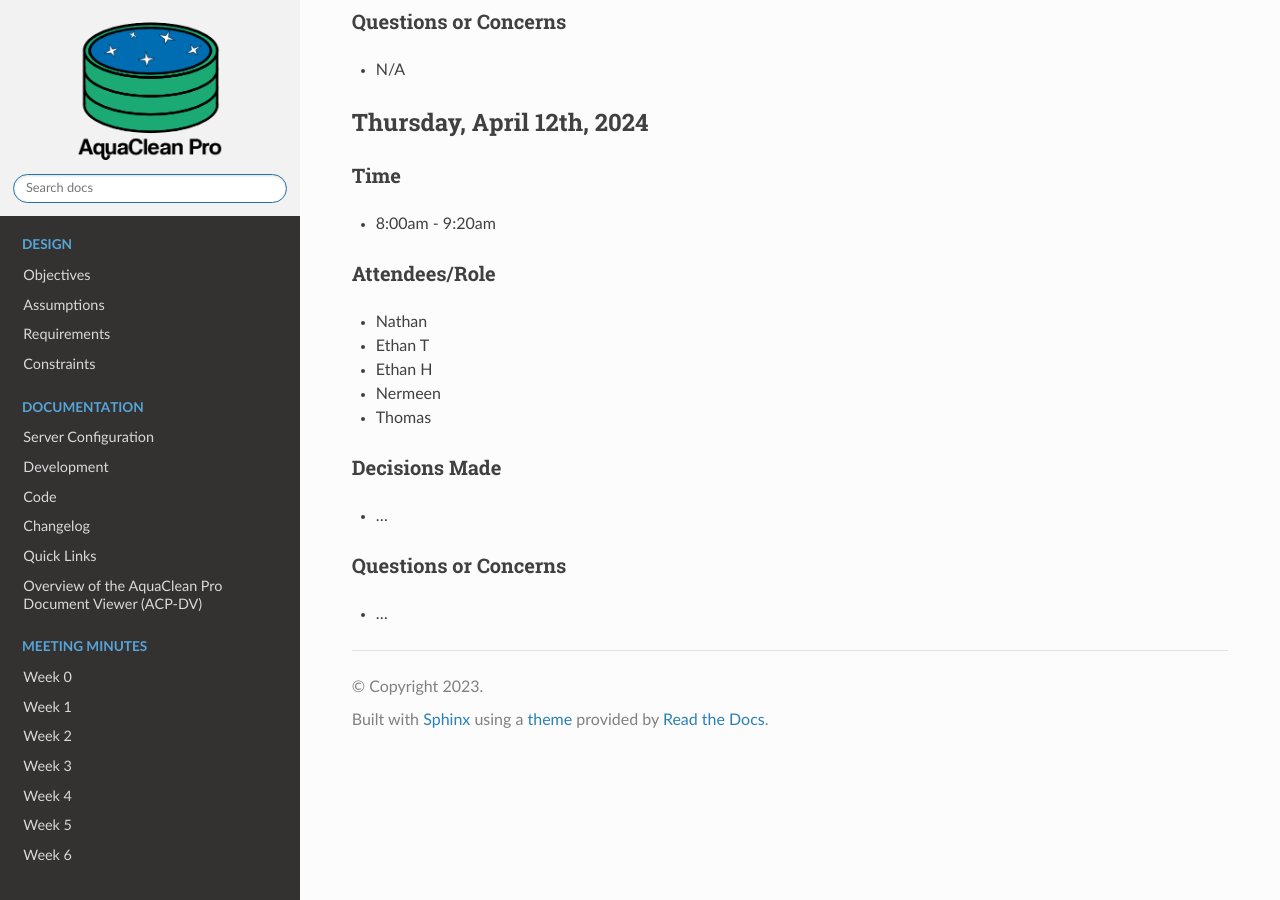
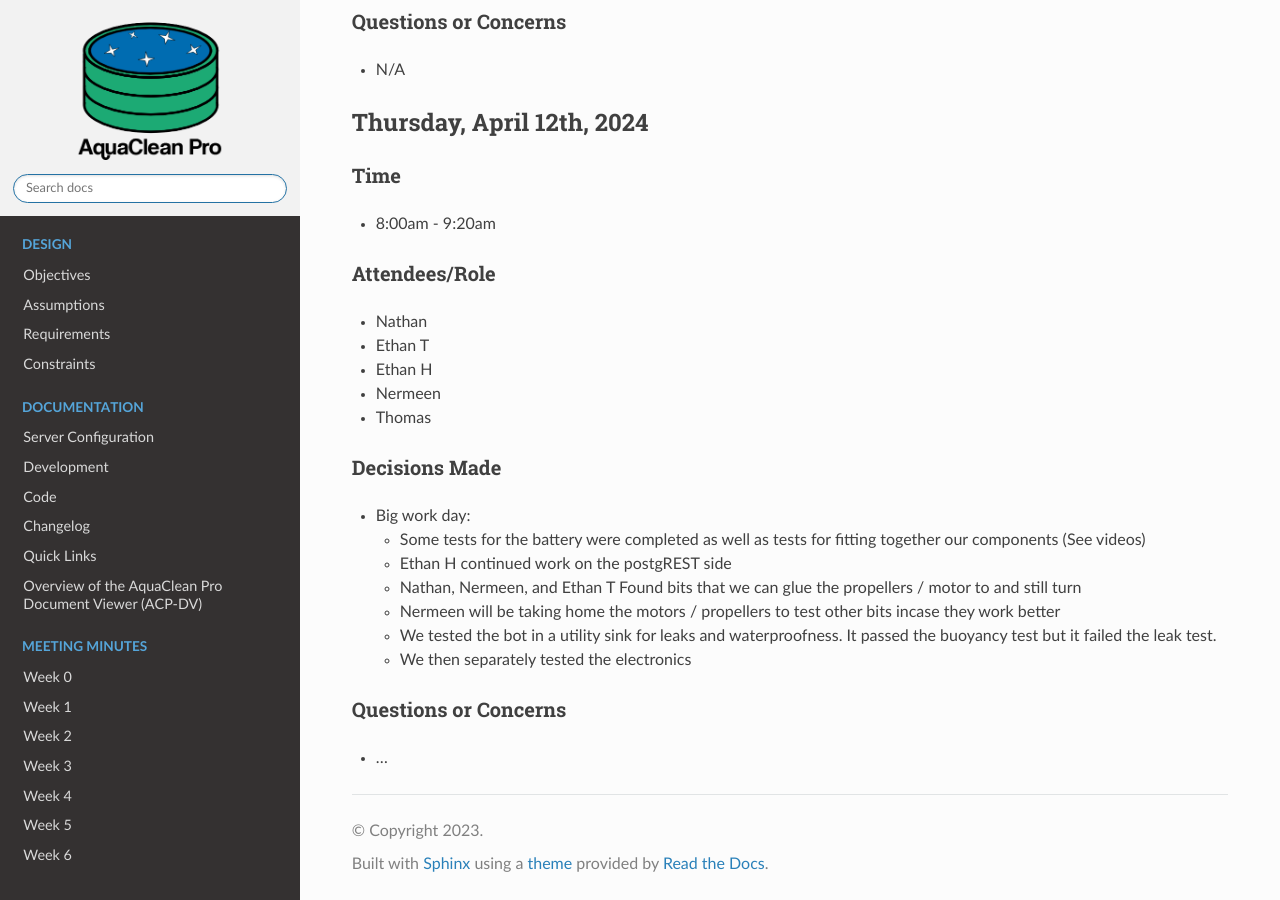
Before and after one commit to NathanWeiland10/AquaCleanPro, a Sphinx documentation site: the page built from docs/meeting-minutes/week13.md, in a window 1280 px wide and 900 px high, scrolled down 1066 px. Built offline with Sphinx 7.4.7 and the Read the Docs theme 2.0.0, drawn with Linux system fonts in a browser that asks for light colours; grey boxes are pictures that could not be loaded.

Commit message:
Added wip to Friday meeting minutes

```diff
--- a/docs/meeting-minutes/week13.md
+++ b/docs/meeting-minutes/week13.md
@@ -30,6 +30,12 @@
 - Nermeen
 - Thomas
 ### Decisions Made
-- ...
+- Big work day:
+    - Some tests for the battery were completed as well as tests for fitting together our components (See videos)
+    - Ethan H continued work on the postgREST side
+    - Nathan, Nermeen, and Ethan T Found bits that we can glue the propellers / motor to and still turn
+    - Nermeen will be taking home the motors / propellers to test other bits incase they work better
+    - We tested the bot in a utility sink for leaks and waterproofness. It passed the buoyancy test but it failed the leak test.
+    - We then separately tested the electronics
 ### Questions or Concerns
 - ...
```
